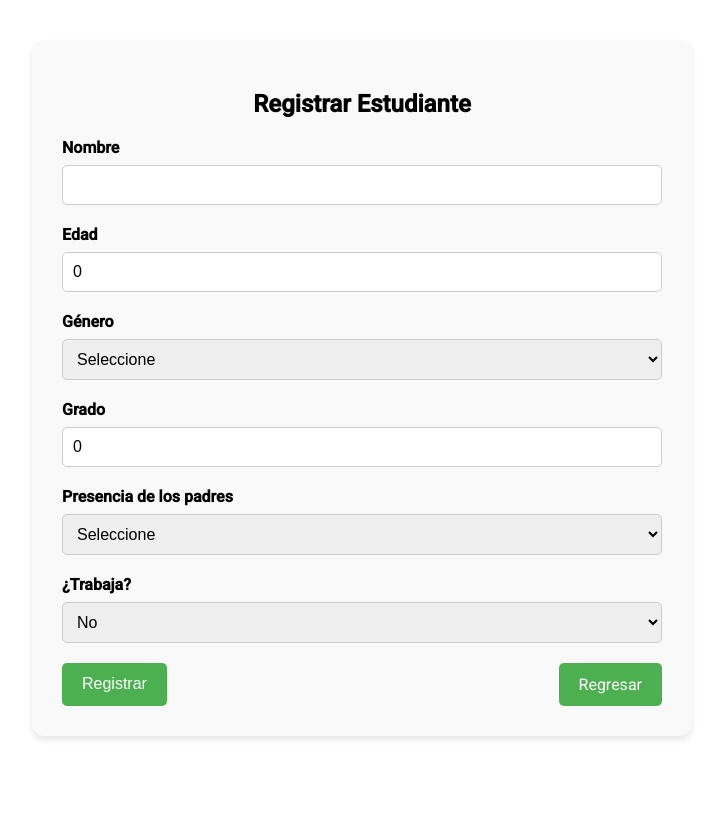
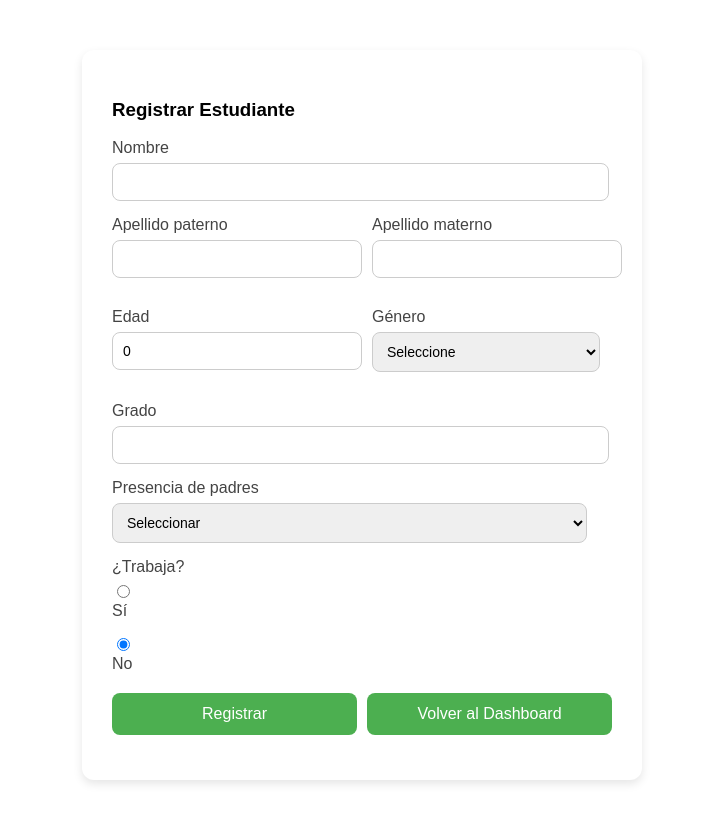
Before and after one commit to cdcg419/API_TESIS, an Angular app: page /register_student in a window 1280 px wide. Shown: the top 822 px of the page, without its empty margins (278-1001 px from the left). Built offline with nearby package versions, Linux system fonts and the light colour scheme; sample sign-in values are in the browser's storage.

Commit message:
Nuevo registro de estudiante

```diff
--- a/src/app/pages/register-student/register-student.component.css
+++ b/src/app/pages/register-student/register-student.component.css
@@ -1,81 +1,92 @@
-.register-student-container {
-  max-width: 600px;
-  margin: 40px auto;
+.container {
+  max-width: 500px;
+  margin: 50px auto;
   padding: 30px;
+  background-color: #ffffff;
+  box-shadow: 0 4px 10px rgba(0, 0, 0, 0.1);
   border-radius: 12px;
-  background-color: #f9f9f9;
-  box-shadow: 0 4px 6px rgba(0, 0, 0, 0.1);
+  font-family: Arial, sans-serif;
 }
 
 h2 {
   text-align: center;
   margin-bottom: 20px;
+  color: #333;
 }
 
-.register-form {
+form div {
+  margin-bottom: 15px;
+}
+
+label {
+  display: block;
+  margin-bottom: 6px;
+  font-weight: 500;
+  color: #444;
+}
+
+input[type="text"],
+input[type="number"],
+select,
+input[type="email"] {
+  width: 95%;
+  padding: 10px;
+  border: 1px solid #ccc;
+  border-radius: 8px;
+  font-size: 14px;
+}
+
+input[type="checkbox"] {
+  margin-right: 8px;
+}
+
+.button-group {
   display: flex;
-  flex-direction: column;
-  gap: 20px; /* Mayor espacio entre los elementos */
+  justify-content: space-between;
+  gap: 10px;
+  margin-top: 20px;
+}
+
+.button-group button,
+.button-group a {
+  flex: 1;
+  padding: 12px;
+  text-align: center;
+  border-radius: 8px;
+  font-size: 16px;
+  text-decoration: none;
+  border: none;
+  cursor: pointer;
+  transition: background-color 0.2s ease-in-out;
+}
+
+.button-group button {
+  background-color: #4CAF50;
+  color: white;
+}
+
+.button-group button:hover {
+  background-color: #4CAF50;
+}
+
+.button-group a {
+  background-color: #4CAF50;
+  color: white;
+}
+
+.button-group a:hover {
+  background-color: #4CAF50;
+}
+
+.form-row {
+  display: flex;
+  justify-content: space-between;
+  gap: 20px;
+  margin-bottom: 15px;
 }
 
 .form-group {
+  flex: 1;
   display: flex;
   flex-direction: column;
 }
-
-label {
-  font-weight: bold;
-  margin-bottom: 8px;
-}
-
-input, select {
-  padding: 10px;
-  font-size: 16px;
-  border-radius: 5px;
-  border: 1px solid #ccc;
-}
-
-input:focus, select:focus {
-  border-color: #4caf50;
-  outline: none;
-}
-
-.form-actions {
-  display: flex;
-  justify-content: space-between;
-  gap: 10px;
-}
-
-button, .btn-regresar {
-  padding: 12px 20px;
-  font-size: 16px;
-  background-color: #4caf50;
-  color: white;
-  border: none;
-  border-radius: 5px;
-  cursor: pointer;
-  text-align: center;
-  text-decoration: none; /* Para el link 'Regresar' */
-}
-
-button:hover, .btn-regresar:hover {
-  background-color: #45a049;
-}
-
-.success-message, .error-message {
-  margin-top: 20px;
-  text-align: center;
-  padding: 12px;
-  font-weight: 500;
-  border-radius: 5px;
-}
-
-.success-message {
-  color: #2e7d32;
-  background-color: #d4edda;
-}
-
-.error-message {
-  color: #c62828;
-  background-color: #f8d7da;
-}
--- a/src/app/pages/register-student/register-student.component.html
+++ b/src/app/pages/register-student/register-student.component.html
@@ -1,18 +1,36 @@
-<div class="register-student-container">
-  <h2>Registrar Estudiante</h2>
+<div class="container">
+  <div class="card p-4 shadow" style="width: 100%; max-width: 600px;">
+    <h3 class="text-center mb-4">Registrar Estudiante</h3>
 
-  <form (ngSubmit)="onSubmit()" class="register-form">
-
-    <div class="form-group">
-      <label for="nombre">Nombre</label>
-      <input type="text" id="nombre" [(ngModel)]="student.nombre" name="nombre" required />
+    <form (ngSubmit)="onSubmit()" #form="ngForm">
+      <div class="mb-3">
+        <label for="nombre" class="form-label">Nombre</label>
+        <input
+          type="text"
+          id="nombre"
+          class="form-control"
+          name="nombre"
+          [(ngModel)]="student.nombre"
+          required
+        />
       </div>
 
+      <div class="form-row">
+        <div class="form-group">
+          <label for="apellido_paterno">Apellido paterno</label>
+          <input type="text" id="apellido_paterno" [(ngModel)]="student.apellido_paterno" name="apellido_paterno" required />
+        </div>
+        <div class="form-group">
+          <label for="apellido_materno">Apellido materno</label>
+          <input type="text" id="apellido_materno" [(ngModel)]="student.apellido_materno" name="apellido_materno" required />
+        </div>
+      </div>
+
+      <div class="form-row">
         <div class="form-group">
           <label for="edad">Edad</label>
           <input type="number" id="edad" [(ngModel)]="student.edad" name="edad" required />
         </div>
-
         <div class="form-group">
           <label for="genero">Género</label>
             <select id="genero" [(ngModel)]="student.genero" name="genero" required>
@@ -21,38 +39,69 @@
               <option value="F">Femenino</option>
             </select>
         </div>
-
-    <div class="form-group">
-      <label for="grado">Grado</label>
-      <input type="number" id="grado" [(ngModel)]="student.grado" name="grado" required />
       </div>
 
-    <div class="form-group">
-      <label for="presenciaPadres">Presencia de los padres</label>
-      <select id="presenciaPadres" [(ngModel)]="student.presencia_padres" name="presenciaPadres" required>
-        <option value="">Seleccione</option>
-        <option value="Ninguno">Ninguno</option>
+      <div class="mb-3">
+        <label for="grado" class="form-label">Grado</label>
+        <input
+          type="text"
+          id="grado"
+          class="form-control"
+          name="grado"
+          [(ngModel)]="student.grado"
+          required
+        />
+      </div>
+
+      <div class="mb-3">
+        <label for="presencia_padres" class="form-label">Presencia de padres</label>
+        <select
+          id="presencia_padres"
+          class="form-select"
+          name="presencia_padres"
+          [(ngModel)]="student.presencia_padres"
+          required
+        >
+          <option value="" disabled selected>Seleccionar</option>
+          <option value="Ambos">Ambos</option>
           <option value="Solo padre">Solo padre</option>
           <option value="Solo madre">Solo madre</option>
-        <option value="Ambos">Ambos</option>
+          <option value="Ninguno">Ninguno</option>
         </select>
       </div>
 
-    <div class="form-group">
-      <label for="trabaja">¿Trabaja?</label>
-      <select id="trabaja" [(ngModel)]="student.trabaja" name="trabaja" required>
-        <option value="true">Sí</option>
-        <option value="false">No</option>
-      </select>
+      <div class="mb-4">
+        <label class="form-label">¿Trabaja?</label>
+        <div class="form-check">
+          <input
+            type="radio"
+            id="trabajaSi"
+            name="trabaja"
+            class="form-check-input"
+            [value]="true"
+            [(ngModel)]="student.trabaja"
+            required
+          />
+          <label for="trabajaSi" class="form-check-label">Sí</label>
+        </div>
+        <div class="form-check">
+          <input
+            type="radio"
+            id="trabajaNo"
+            name="trabaja"
+            class="form-check-input"
+            [value]="false"
+            [(ngModel)]="student.trabaja"
+          />
+          <label for="trabajaNo" class="form-check-label">No</label>
+        </div>
       </div>
 
-    <div class="form-actions">
-      <button type="submit" class="btn-save">Registrar</button>
-      <a href="/dashboard" class="btn-regresar">Regresar</a>
+      <div class="button-group">
+        <button type="submit">Registrar</button>
+        <a routerLink="/dashboard">Volver al Dashboard</a>
       </div>
 
     </form>
-
-  <div *ngIf="successMessage" class="success-message">{{ successMessage }}</div>
-  <div *ngIf="errorMessage" class="error-message">{{ errorMessage }}</div>
   </div>
+</div>
--- a/src/app/pages/register-student/register-student.component.ts
+++ b/src/app/pages/register-student/register-student.component.ts
@@ -1,6 +1,6 @@
 import { Component } from '@angular/core';
 import { Router } from '@angular/router';
-import { StudentService } from '../../services/student.service';
+import { StudentService, Student } from '../../services/student.service';
 
 @Component({
   selector: 'app-register-student',
@@ -9,30 +9,36 @@ import { StudentService } from '../../services/student.service';
   styleUrl: './register-student.component.css'
 })
 export class RegisterStudentComponent {
-  student = {
+  student: Student = {
     nombre: '',
+    apellido_paterno: '',
+    apellido_materno: '',
     edad: 0,
+    grado: '',
     genero: '',
-    grado: 0,
     presencia_padres: '',
     trabaja: false
   };
-  successMessage = '';
-  errorMessage = '';
+
 
  constructor(private studentService: StudentService, private router: Router) {}
 
-  onSubmit(): void {
-    this.studentService.createStudent(this.student).subscribe(
-      () => {
-        this.successMessage = 'Estudiante registrado exitosamente.';
-        this.errorMessage = '';
-        this.router.navigate(['/dashboard']); // cambia a la ruta que corresponda
+  register() {
+    this.studentService.createStudent(this.student).subscribe({
+      next: (data) => {
+        alert('Estudiante registrado con éxito');
+        this.router.navigate(['/students']); // redirige a la lista de estudiantes
       },
-      () => {
-        this.errorMessage = 'Error al registrar el estudiante.';
-        this.successMessage = '';
+      error: (err) => {
+        alert('Error al registrar estudiante');
+        console.error(err);
       }
-    );
+    });
+  }
+  onSubmit() {
+  this.register();
+  }
+  volverAlDashboard() {
+  this.router.navigate(['/dashboard']); // Cambia si tu ruta es distinta
   }
 }
--- a/src/app/services/student.service.ts
+++ b/src/app/services/student.service.ts
@@ -6,9 +6,11 @@ import { AuthService } from './auth.service';
 export interface Student {
   id?: number;
   nombre: string;
+  apellido_paterno: string;
+  apellido_materno: string;
   edad: number;
+  grado: string;
   genero: string;
-  grado: number;
   presencia_padres: string;
   trabaja: boolean;
 }
@@ -18,55 +20,32 @@ export interface Student {
 })
 export class StudentService {
 
-  private apiUrl = 'http://localhost:8000/students';
+private apiUrl = 'http://127.0.0.1:8000/estudiantes'; // Ajusta la URL si es necesario
 
-  constructor(
-    private http: HttpClient,
-    private authService: AuthService  // Inyectar AuthService
-  ) {}
+  constructor(private http: HttpClient) {}
 
-  private getAuthHeaders(): HttpHeaders {
-    // Obtener el token del AuthService
-    const token = this.authService.getToken();
-    if (!token) {
-      throw new Error('Token de autenticación no disponible');
-    }
-
-    // Crear los encabezados con el token de autenticación
-    return new HttpHeaders({
-      'Authorization': `Bearer ${token}`,
-      'Content-Type': 'application/json',
-    });
+  // Crear estudiante
+  createStudent(student: Student): Observable<Student> {
+    return this.http.post<Student>(this.apiUrl + '/', student);
   }
 
-  getStudents(): Observable<{ students: Student[] }> {
-    return this.http.get<{ students: Student[] }>(this.apiUrl, { headers: this.getAuthHeaders() });
+  // Obtener lista de estudiantes
+  getStudents(): Observable<Student[]> {
+    return this.http.get<Student[]>(this.apiUrl + '/');
   }
 
-  createStudent(student: Student): Observable<Student> {
-    // Obtener el docente_id desde el AuthService
-    const docenteId = this.authService.getUserData()?.id;  // Obtener el ID del docente
-
-    if (!docenteId) {
-      throw new Error('Docente ID no disponible');
-    }
-
-    // Agregar docente_id al objeto student
-    const studentWithDocenteId = { ...student, docente_id: docenteId };
-
-    // Enviar la solicitud POST con el docente_id y los encabezados de autenticación
-    return this.http.post<Student>(this.apiUrl, studentWithDocenteId, { headers: this.getAuthHeaders() });
+  // Obtener estudiante por ID
+  getStudent(id: number): Observable<Student> {
+    return this.http.get<Student>(`${this.apiUrl}/${id}`);
   }
 
-  updateStudent(id: number, student: Partial<Student>): Observable<Student> {
-    return this.http.put<Student>(`${this.apiUrl}/${id}`, student, { headers: this.getAuthHeaders() });
+  // Actualizar estudiante
+  updateStudent(id: number, student: Student): Observable<Student> {
+    return this.http.put<Student>(`${this.apiUrl}/${id}`, student);
   }
 
-  deleteStudent(id: number): Observable<any> {
-    return this.http.delete(`${this.apiUrl}/${id}`, { headers: this.getAuthHeaders() });
-  }
-
-  getStudentById(id: number): Observable<Student> {
-    return this.http.get<Student>(`${this.apiUrl}/${id}`, { headers: this.getAuthHeaders() });
+  // Eliminar estudiante
+  deleteStudent(id: number): Observable<Student> {
+    return this.http.delete<Student>(`${this.apiUrl}/${id}`);
   }
 }
```
Lines whose indentation alone changed are shown as unchanged.
